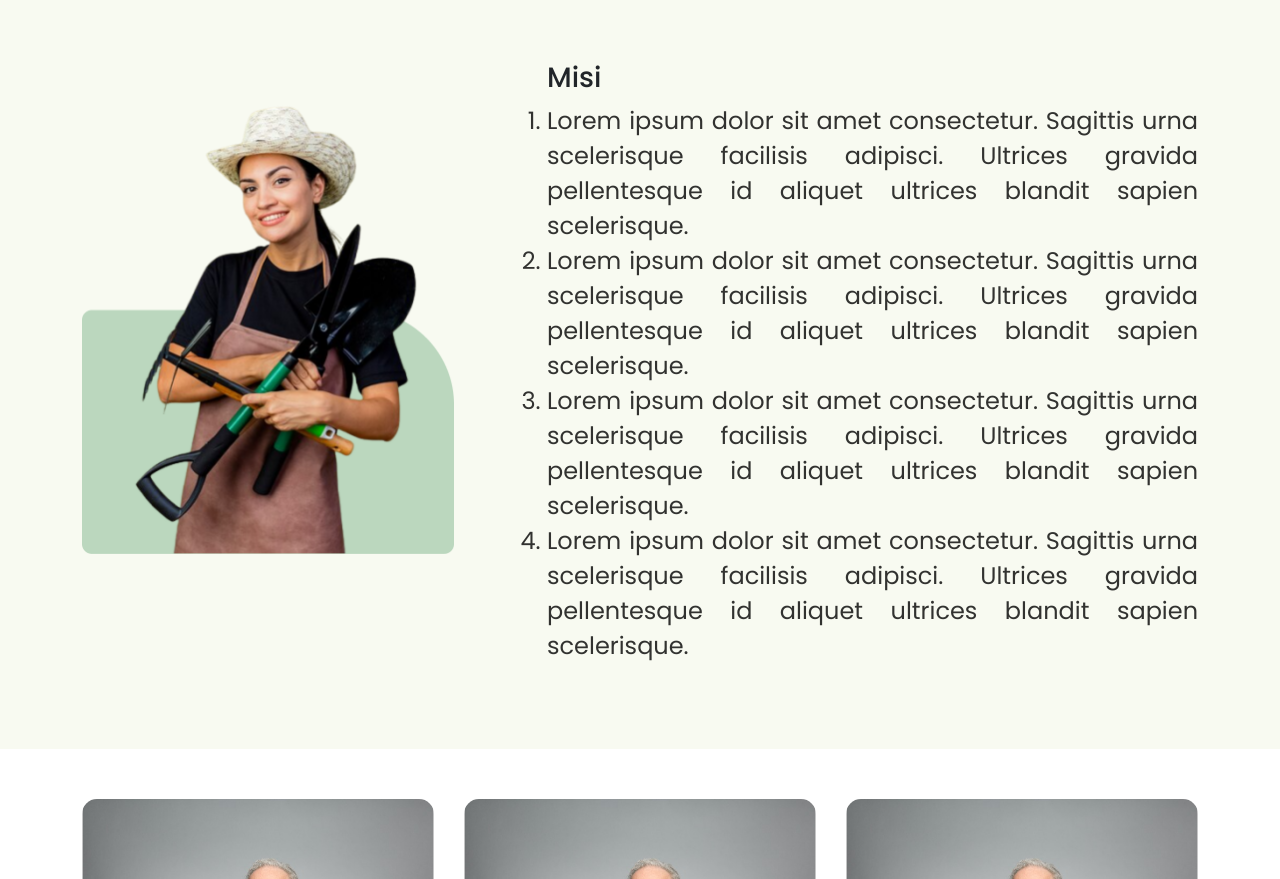
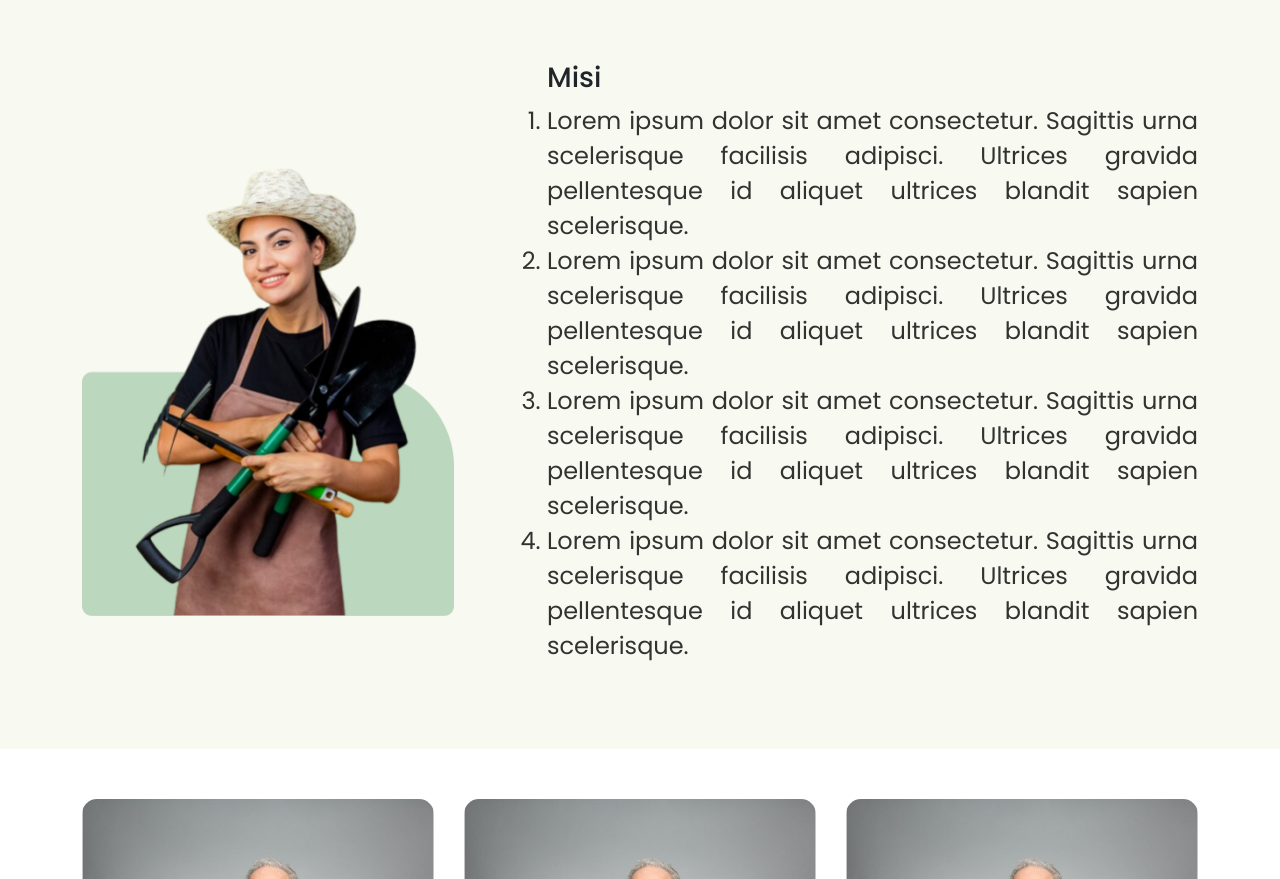
Before and after one commit to AndikaPurnamaPutra/green-haven, a website: page src/html/about-us.html in a window 1280 px wide. Shown: the part 1191-2070 px from the top of the page. Drawn offline with nearby package versions, Linux system fonts and the light colour scheme.

Commit message:
--build: page about us all section

```diff
--- a/src/html/about-us.html
+++ b/src/html/about-us.html
@@ -81,7 +81,7 @@
           aliquet ultrices blandit sapien scelerisque. Pharetra mattis vitae ultrices nunc facilisis tincidunt nec. Eget quam a
           vel augue sem lacus tincidunt blandit curabitur. Sed mauris cursus vulputate lectus ultrices.</p>
         </div>
-        <div class="subtext-text d-flex flex-row justify-content-between">
+        <div class="subtext-text d-flex flex-row justify-content-between align-items-center">
           <div class="wrap-image col-4">
             <img src="../../assets/image/img-choose.png" alt="" class="img">
           </div>
```
